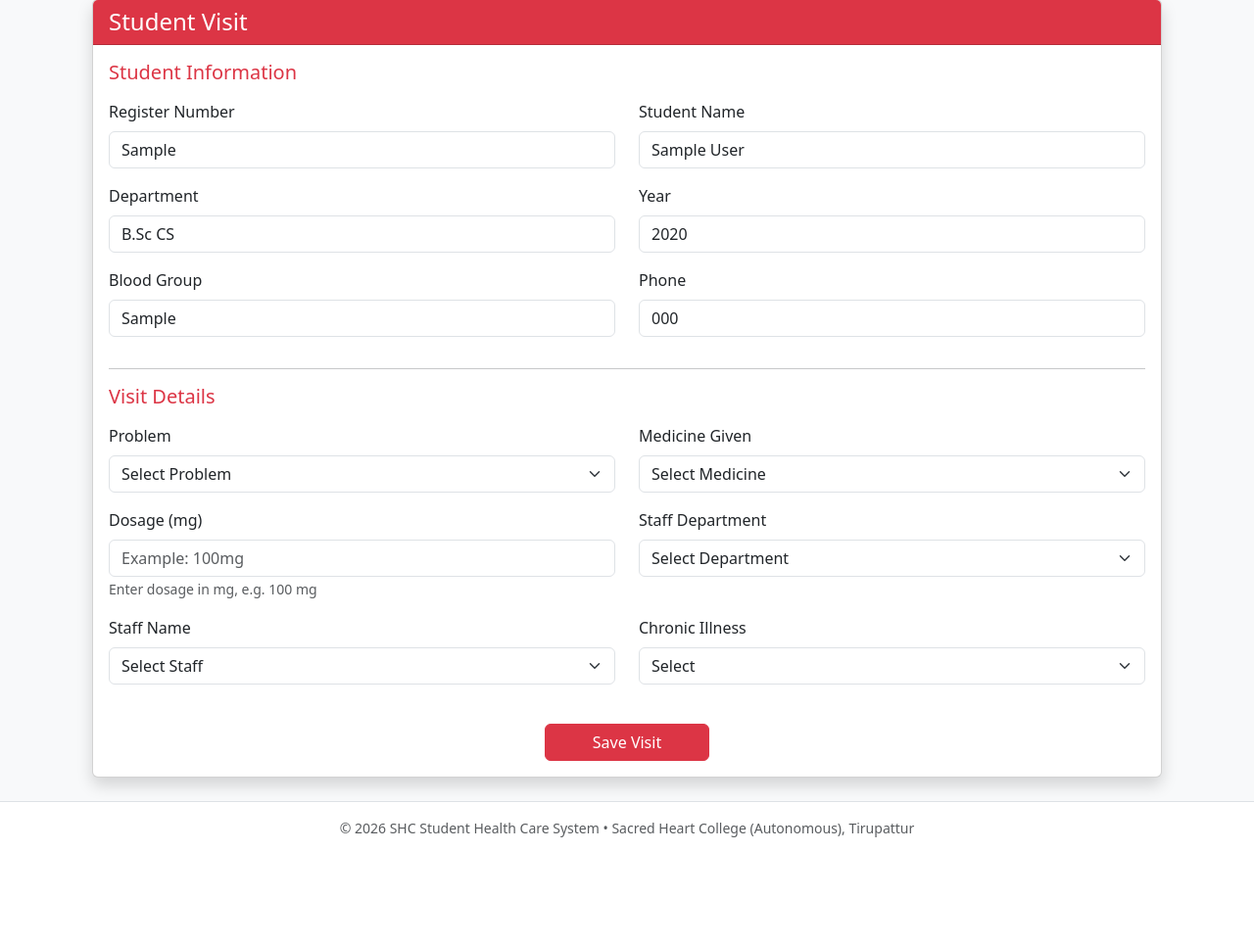
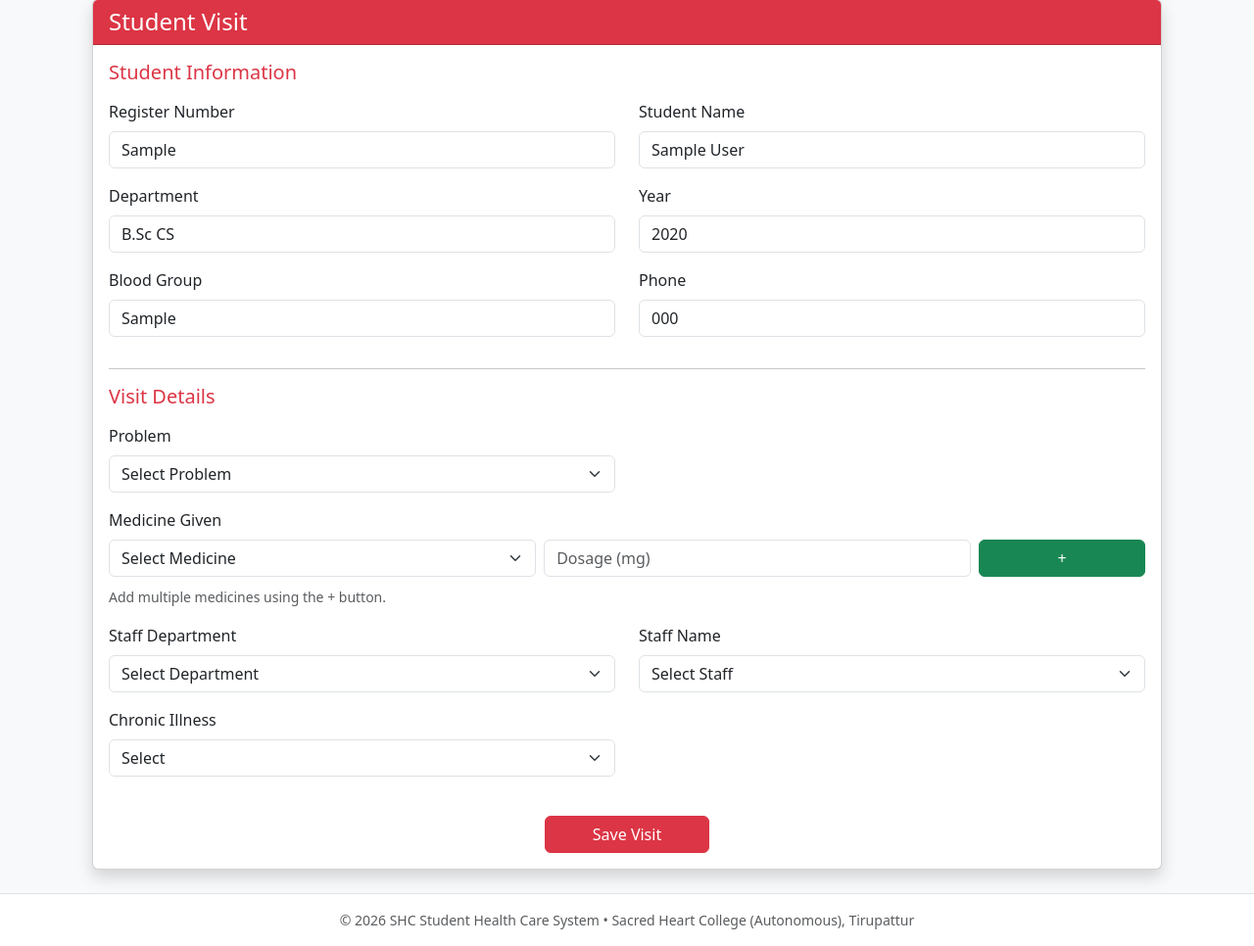
Before and after one commit to pravin12060612-lab/SHC-Student-Health-Care-System, a Django app: a page that uses Templates/Nurse/student_visit.html in a window 1280 px wide. Shown: the part 181-1147 px from the top of the page at 98% size. Before the commit the page ends 1036 px from the top, so only its background shows below. Run offline with Django 5.2, Linux system fonts and the light colour scheme; tables that the repository leaves empty hold one stand-in row (values such as "Sample post"); parts of the project's set-up code (start-up, migrations or seed data) failed here and were passed over; some libraries are stand-ins or nearby versions.

Commit message:
New Chnages

```diff
--- a/Account/models.py
+++ b/Account/models.py
@@ -113,7 +113,6 @@ class StudentVisit(models.Model):
         choices=CHRONIC_CHOICES,
         default="No"
     )
-    dosage = models.CharField(max_length=50, blank=True, null=True)
     follow_up_days = models.PositiveIntegerField(blank=True,null=True)
     date = models.DateField(auto_now_add=True)
     time = models.TimeField(auto_now_add=True)
--- a/Nurse/views.py
+++ b/Nurse/views.py
@@ -78,6 +78,20 @@ def student_visit(request, reg_no):
 
     if request.method == "POST":
 
+        medicines = request.POST.getlist("medicine[]")
+        dosages = request.POST.getlist("dosage[]")
+
+        medicine_details = []
+
+        for medicine, dosage in zip(medicines, dosages):
+
+            if medicine and dosage:
+                medicine_details.append(
+                    f"{medicine} - {dosage} mg"
+                )
+
+        medicine_text = ", ".join(medicine_details)
+
         StudentVisit.objects.create(
 
             reg_no=student.reg_no,
@@ -87,23 +101,32 @@ def student_visit(request, reg_no):
 
             problem=request.POST.get("problem"),
 
-            medicine=request.POST.get("medicine"),
-            dosage=request.POST.get("dosage_mg"),
+            medicine=medicine_text,
+
             staff_name=request.POST.get("staff_name"),
 
             chronic_illness=request.POST.get("chronic_illness")
-
         )
 
-        messages.success(request, "Student visit saved successfully.")
+        messages.success(
+            request,
+            "Student visit saved successfully."
+        )
 
         return redirect("student_search")
 
-    medicines = MedicineInventory.objects.all().order_by("medicine_name")
+    medicines = MedicineInventory.objects.all().order_by(
+        "medicine_name"
+    )
 
-    departments = Staff.objects.values("department").distinct().order_by("department")
+    departments = Staff.objects.values(
+        "department"
+    ).distinct().order_by("department")
 
-    staffs = Staff.objects.all().order_by("department", "name")
+    staffs = Staff.objects.all().order_by(
+        "department",
+        "name"
+    )
 
     context = {
 
@@ -120,10 +143,13 @@ def student_visit(request, reg_no):
         "chronic_choices": StudentVisit.CHRONIC_CHOICES,
 
         "page": "student_visit"
-
     }
 
-    return render(request, "Nurse/student_visit.html", context)
+    return render(
+        request,
+        "Nurse/student_visit.html",
+        context
+    )
 def student_search(request):
 
     reg_no = request.GET.get("reg_no")
--- a/Templates/Account/home.html
+++ b/Templates/Account/home.html
@@ -237,7 +237,7 @@ Home
 
         <div class="col-md-3">
 
-            <h1 class="fw-bold">1500+</h1>
+            <h1 class="fw-bold">4000+</h1>
 
             <p>Students</p>
 
@@ -245,9 +245,9 @@ Home
 
         <div class="col-md-3">
 
-            <h1 class="fw-bold">3500+</h1>
+            <h1 class="fw-bold">2</h1>
 
-            <p>Medical Visits</p>
+            <p>Nurses</p>
 
         </div>
 
--- a/Templates/Account/index.html
+++ b/Templates/Account/index.html
@@ -100,7 +100,7 @@
                         <li>
                             <a class="dropdown-item py-2" href="/staff_login">
                                 <i class="bi bi-person-workspace text-primary"></i>
-                                Staff Login
+                                Faculty Login
                             </a>
                         </li>
 
@@ -191,12 +191,12 @@
 
                 <p>
                     <i class="bi bi-envelope-fill"></i>
-                    shc@college.edu
+                    official@shtpt.edu
                 </p>
 
                 <p>
                     <i class="bi bi-telephone-fill"></i>
-                    +91 XXXXX XXXXX
+                    +91 417 922 0533
                 </p>
 
             </div>
--- a/Templates/Account/staff_login.html
+++ b/Templates/Account/staff_login.html
@@ -20,7 +20,7 @@
                     <i class="bi bi-person-workspace display-4"></i>
 
                     <h3 class="mt-2 fw-bold">
-                        Staff Login
+                        Faculty Login
                     </h3>
 
                     <p class="mb-0">
@@ -51,7 +51,7 @@
                         <div class="mb-3">
 
                             <label class="form-label fw-semibold">
-                                Staff ID
+                                Faculty ID
                             </label>
 
                             <div class="input-group">
--- a/Templates/Nurse/student_visit.html
+++ b/Templates/Nurse/student_visit.html
@@ -22,6 +22,8 @@ Student Visit
 
                 {% csrf_token %}
 
+                <!-- ================= STUDENT INFORMATION ================= -->
+
                 <h5 class="text-danger mb-3">
                     Student Information
                 </h5>
@@ -30,37 +32,57 @@ Student Visit
 
                     <div class="col-md-6 mb-3">
                         <label class="form-label">Register Number</label>
-                        <input type="text" class="form-control" value="{{ student.reg_no }}" readonly>
+                        <input type="text"
+                               class="form-control"
+                               value="{{ student.reg_no }}"
+                               readonly>
                     </div>
 
                     <div class="col-md-6 mb-3">
                         <label class="form-label">Student Name</label>
-                        <input type="text" class="form-control" value="{{ student.name }}" readonly>
+                        <input type="text"
+                               class="form-control"
+                               value="{{ student.name }}"
+                               readonly>
                     </div>
 
                     <div class="col-md-6 mb-3">
                         <label class="form-label">Department</label>
-                        <input type="text" class="form-control" value="{{ student.department }}" readonly>
+                        <input type="text"
+                               class="form-control"
+                               value="{{ student.department }}"
+                               readonly>
                     </div>
 
                     <div class="col-md-6 mb-3">
                         <label class="form-label">Year</label>
-                        <input type="text" class="form-control" value="{{ student.Year }}" readonly>
+                        <input type="text"
+                               class="form-control"
+                               value="{{ student.Year }}"
+                               readonly>
                     </div>
 
                     <div class="col-md-6 mb-3">
                         <label class="form-label">Blood Group</label>
-                        <input type="text" class="form-control" value="{{ student.blood_group }}" readonly>
+                        <input type="text"
+                               class="form-control"
+                               value="{{ student.blood_group }}"
+                               readonly>
                     </div>
 
                     <div class="col-md-6 mb-3">
                         <label class="form-label">Phone</label>
-                        <input type="text" class="form-control" value="{{ student.phone }}" readonly>
+                        <input type="text"
+                               class="form-control"
+                               value="{{ student.phone }}"
+                               readonly>
                     </div>
 
                 </div>
 
                 <hr>
+
+                <!-- ================= VISIT DETAILS ================= -->
 
                 <h5 class="text-danger mb-3">
                     Visit Details
@@ -76,9 +98,13 @@ Student Visit
                             Problem
                         </label>
 
-                        <select class="form-select" name="problem" required>
+                        <select class="form-select"
+                                name="problem"
+                                required>
 
-    <option value="">Select Problem</option>
+                            <option value="">
+                                Select Problem
+                            </option>
 
                             {% for value,label in problems %}
 
@@ -92,49 +118,87 @@ Student Visit
 
                     </div>
 
-                    <!-- Medicine -->
 
-                    <div class="col-md-6 mb-3">
+                    <!-- ================= MEDICINES ================= -->
+
+                    <div class="col-12 mb-3">
 
                         <label class="form-label">
                             Medicine Given
                         </label>
 
-                        <select class="form-select" name="medicine" required>
+                        <div id="medicineContainer">
+
+                            <!-- FIRST MEDICINE ROW -->
+
+                            <div class="medicine-row row g-2 mb-2">
+
+                                <!-- Medicine -->
+
+                                <div class="col-md-5">
+
+                                    <select
+                                        class="form-select"
+                                        name="medicine[]"
+                                        required>
 
                                         <option value="">
                                             Select Medicine
                                         </option>
 
                                         {% for medicine in medicines %}
+
                                             <option value="{{ medicine.medicine_name }}">
                                                 {{ medicine.medicine_name }}
                                             </option>
+
                                         {% endfor %}
 
                                     </select>
 
                                 </div>
+
+
                                 <!-- Dosage -->
-<div class="col-md-6 mb-3">
 
-    <label class="form-label">
-        Dosage (mg)
-    </label>
+                                <div class="col-md-5">
 
                                     <input
                                         type="text"
-        name="dosage_mg"
+                                        name="dosage[]"
                                         class="form-control"
-        placeholder="Example: 100mg"
-    >
+                                        placeholder="Dosage (mg)"
+                                        required>
+
+                                </div>
+
+
+                                <!-- Add Button -->
+
+                                <div class="col-md-2">
+
+                                    <button
+                                        type="button"
+                                        class="btn btn-success w-100 add-medicine">
+
+                                        +
+
+                                    </button>
+
+                                </div>
+
+                            </div>
+
+                        </div>
 
                         <small class="text-muted">
-        Enter dosage in mg, e.g. 100 mg
+                            Add multiple medicines using the + button.
                         </small>
 
                     </div>
-                    <!-- Staff Department -->
+
+
+                    <!-- ================= STAFF DEPARTMENT ================= -->
 
                     <div class="col-md-6 mb-3">
 
@@ -142,23 +206,30 @@ Student Visit
                             Staff Department
                         </label>
 
-                        <select class="form-select" id="department" name="department" required>
+                        <select
+                            class="form-select"
+                            id="department"
+                            name="department"
+                            required>
 
                             <option value="">
                                 Select Department
                             </option>
 
                             {% for dept in departments %}
+
                                 <option value="{{ dept.department }}">
                                     {{ dept.department }}
                                 </option>
+
                             {% endfor %}
 
                         </select>
 
                     </div>
 
-                    <!-- Staff Name -->
+
+                    <!-- ================= STAFF NAME ================= -->
 
                     <div class="col-md-6 mb-3">
 
@@ -166,23 +237,34 @@ Student Visit
                             Staff Name
                         </label>
 
-                        <select class="form-select" id="staff_name" name="staff_name" required>
+                        <select
+                            class="form-select"
+                            id="staff_name"
+                            name="staff_name"
+                            required>
 
                             <option value="">
                                 Select Staff
                             </option>
 
                             {% for staff in staffs %}
-                                <option value="{{ staff.name }}" data-department="{{ staff.department }}">
+
+                                <option
+                                    value="{{ staff.name }}"
+                                    data-department="{{ staff.department }}">
+
                                     {{ staff.name }}
+
                                 </option>
+
                             {% endfor %}
 
                         </select>
 
                     </div>
 
-                    <!-- Chronic -->
+
+                    <!-- ================= CHRONIC ILLNESS ================= -->
 
                     <div class="col-md-6 mb-3">
 
@@ -190,13 +272,16 @@ Student Visit
                             Chronic Illness
                         </label>
 
-                        <select class="form-select" name="chronic_illness" required>
+                        <select
+                            class="form-select"
+                            name="chronic_illness"
+                            required>
 
                             <option value="">
                                 Select
                             </option>
 
-        {% for value, label in chronic_choices %}
+                            {% for value,label in chronic_choices %}
 
                                 <option value="{{ value }}">
                                     {{ label }}
@@ -205,17 +290,22 @@ Student Visit
                             {% endfor %}
 
                         </select>
-                <div class="col-md-6" id="nextCheckupDiv" style="display:none;">
-                <label>Next Check-up</label>
-                <input type="date" name="next_checkup" id="next_checkup" class="form-control">
+
                     </div>
+
                 </div>
-                </div>
+
+
+                <!-- ================= SAVE ================= -->
 
                 <div class="text-center mt-4">
 
-                    <button type="submit" class="btn btn-danger px-5">
+                    <button
+                        type="submit"
+                        class="btn btn-danger px-5">
+
                         Save Visit
+
                     </button>
 
                 </div>
@@ -228,26 +318,107 @@ Student Visit
 
 </div>
 
+
+<!-- ================= JAVASCRIPT ================= -->
+
 <script>
 
-const department = document.getElementById("department");
-const staff = document.getElementById("staff_name");
+/* =====================================================
+   ADD / REMOVE MEDICINE
+===================================================== */
 
-const options = Array.from(staff.options);
+const medicineContainer =
+    document.getElementById("medicineContainer");
 
-department.addEventListener("change", function(){
+
+medicineContainer.addEventListener("click", function(event) {
+
+    /* ADD MEDICINE */
+
+    if (event.target.classList.contains("add-medicine")) {
+
+        const firstRow =
+            document.querySelector(".medicine-row");
+
+        const newRow =
+            firstRow.cloneNode(true);
+
+        /* Clear selected medicine */
+
+        newRow.querySelector(
+            'select[name="medicine[]"]'
+        ).value = "";
+
+        /* Clear dosage */
+
+        newRow.querySelector(
+            'input[name="dosage[]"]'
+        ).value = "";
+
+
+        /* Change + button to - */
+
+        const button =
+            newRow.querySelector(".add-medicine");
+
+        button.classList.remove("btn-success");
+        button.classList.add("btn-danger");
+
+        button.classList.remove("add-medicine");
+        button.classList.add("remove-medicine");
+
+        button.innerHTML = "−";
+
+
+        medicineContainer.appendChild(newRow);
+    }
+
+
+    /* REMOVE MEDICINE */
+
+    if (event.target.classList.contains("remove-medicine")) {
+
+        const row =
+            event.target.closest(".medicine-row");
+
+        row.remove();
+
+    }
+
+});
+
+
+/* =====================================================
+   STAFF DEPARTMENT FILTER
+===================================================== */
+
+const department =
+    document.getElementById("department");
+
+const staff =
+    document.getElementById("staff_name");
+
+const options =
+    Array.from(staff.options);
+
+
+department.addEventListener("change", function() {
 
     let dept = this.value;
 
-    staff.innerHTML = '<option value="">Select Staff</option>';
+    staff.innerHTML =
+        '<option value="">Select Staff</option>';
 
-    options.forEach(function(option){
+    options.forEach(function(option) {
 
-        if(option.value == "") return;
+        if (option.value == "")
+            return;
 
-        if(option.dataset.department == dept){
+        if (option.dataset.department == dept) {
 
-            staff.appendChild(option.cloneNode(true));
+            staff.appendChild(
+                option.cloneNode(true)
+            );
 
         }
 
--- a/Templates/Staff/dashboard.html
+++ b/Templates/Staff/dashboard.html
@@ -19,7 +19,7 @@ Staff Dashboard
 
                     <i class="bi bi-person-badge-fill me-2"></i>
 
-                    Staff Profile
+                    Faculty Profile
 
                 </h4>
 
@@ -48,12 +48,12 @@ Staff Dashboard
                         <table class="table table-borderless mb-0">
 
                             <tr>
-                                <th width="35%">Staff Name</th>
+                                <th width="35%">Faculty Name</th>
                                 <td>: {{ staff.name }}</td>
                             </tr>
 
                             <tr>
-                                <th>Staff ID</th>
+                                <th>Faculty ID</th>
                                 <td>: {{ staff.staff_id }}</td>
                             </tr>
 
--- a/Templates/Staff/index.html
+++ b/Templates/Staff/index.html
@@ -53,7 +53,7 @@
 
                     <i class="bi bi-building-fill"></i>
 
-                    <span>SHC STAFF PORTAL</span>
+                    <span>SHC FACULTY PORTAL</span>
 
                 </h1>
 
@@ -79,7 +79,7 @@
 
                     <small class="text-white-50">
 
-                        Staff ID : {{ staff.staff_id|default:"S001" }}
+                        Faculty ID : {{ staff.staff_id|default:"S001" }}
 
                     </small>
 
```
Also changed, not shown: Account/migrations/0012_remove_studentvisit_dosage.py (added). Lines whose indentation alone changed are shown as unchanged.
